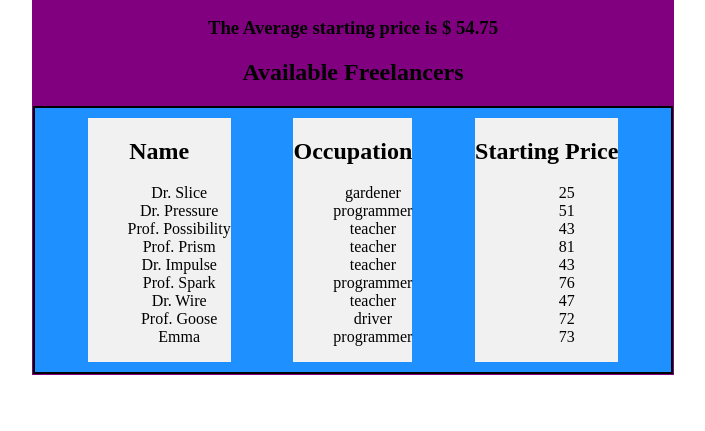
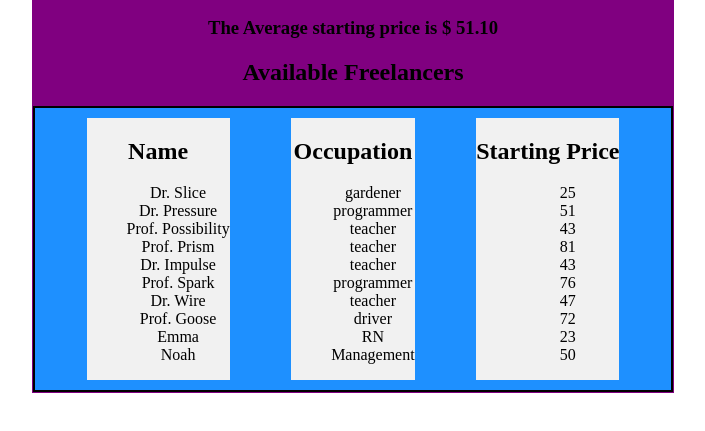
Before and after one commit to Billy0923/Unit2.FreelancerForum, a plain HTML site: page index.html in a window 1280 px wide. Shown: the part 59-490 px from the top of the page, without its empty margins (287-992 px from the left). Drawn offline with Linux system fonts and the light colour scheme.

Commit message:
finished

```diff
--- a/index.html
+++ b/index.html
@@ -11,13 +11,18 @@
     <div class="big">
         <h2>Freelancer Forum</h2>
         <h3>The Average starting price is $
+            <span id="AveragePrice">
+
+            </span>
             <script>
-                document.write(AveragePrice(freelancers))
+                // function calculateAverage(){
+                //     document.write(AveragePrice(freelancers))}
                 //The DOM is updated to reflect the average starting price.
+                //setInterval(calculateAverage,1000)
             </script>
         </h3>
         <h2>Available Freelancers</h2>
-        <DIV class="lancerList">
+        <div class="lancerList">
             <div class="lancer">
                 <h2>Name</h2>
                 <ul id="Name">
@@ -48,7 +53,7 @@
 
     <script>
         renderInitialFreelancerData();
-        const addFreelancerInterval= setInterval(NewRandomFreelancer(),1000)
+        const addFreelancerInterval= setInterval(NewRandomFreelancer,2000)
     </script>
     <!-- the querySelector function and only find it after it has been created -->
     <!-- which is why I call the function after the ul has been created -->
--- a/index.js
+++ b/index.js
@@ -80,7 +80,17 @@ function NewRandomFreelancer(){
     current2.append(element2);
 
     freelancers.push({name: newLancer.name, price: newLancer.price, occupation: newLancer.occupation})
+    if(freelancers.length>=35){
+        clearInterval(addFreelancerInterval)
+    }
+
+    updateAverage()
 }
+
+function updateAverage(){
+    document.getElementById("AveragePrice").textContent=AveragePrice(freelancers)
+}
+
 //A function is written that correctly calculates the average starting price of the freelancers array.
 function AveragePrice(arr){
     const newArr=[]
@@ -89,7 +99,7 @@ function AveragePrice(arr){
     })
     let sum = newArr.reduce((a,b)=>a+b)
     //newArr is an array contains only number of prices
-    return sum/newArr.length;
+    return (sum/newArr.length).toFixed(2);
 }
 
 // testing to see if AveragePrice work properly
```
